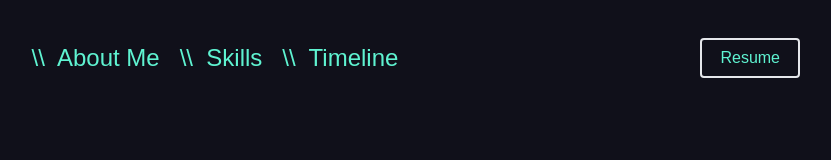
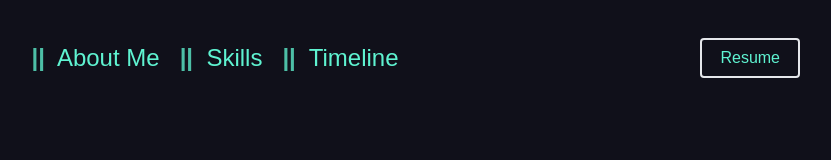
Before and after one commit to rakibul-wdp/portfolio, a React (Create React App) app: page / in a window 1280 px wide. Shown: the top 160 px of the page, without its empty margins (425-1256 px from the left). Built offline with nearby package versions, Linux system fonts and the light colour scheme.

Commit message:
create animation for pipe symbol

```diff
--- a/package.json
+++ b/package.json
@@ -12,6 +12,7 @@
     "react-dom": "^18.1.0",
     "react-router-dom": "^6.3.0",
     "react-scripts": "5.0.1",
+    "styled-components": "^5.3.6",
     "web-vitals": "^2.1.4"
   },
   "scripts": {
--- a/src/components/Navbar.js
+++ b/src/components/Navbar.js
@@ -1,18 +1,33 @@
-import React from 'react';
+import React, { useState } from "react";
+import "../css/Navbar.css";
 
 const Navbar = () => {
+  const [isVisible, setIsVisible] = useState(true);
+
+  setTimeout(() => {
+    setIsVisible(!isVisible);
+  }, 1000);
+
   return (
     <div className="relative w-[100vw]">
       <div className="flex justify-center mt-[40px]">
         <ul className="list-none flex flex-row text-white text-[16px] md:text-[24px]">
           <li className="mx-[10px] text-[#5ff3d1] hover:text-white transition duration-300 ease-in-out">
-            <a href="#about">\\&nbsp; About Me</a>
+            <a href="#about">
+              <span className="font-bold animation-pipe">||</span>
+              &nbsp; About Me
+            </a>
           </li>
           <li className="mx-[10px] text-[#5ff3d1] hover:text-white transition duration-300 ease-in-out ">
-            <a href="#skills">\\&nbsp; Skills</a>
+            <a href="#skills">
+              <span className="font-bold animation-pipe">||</span>&nbsp; Skills
+            </a>
           </li>
           <li className="mx-[10px] text-[#5ff3d1] hover:text-white transition duration-300 ease-in-out ">
-            <a href="#timeline">\\&nbsp; Timeline</a>
+            <a href="#timeline">
+              <span className="font-bold animation-pipe">||</span>&nbsp;
+              Timeline
+            </a>
           </li>
         </ul>
       </div>
--- /dev/null
+++ b/src/css/Navbar.css
@@ -0,0 +1,47 @@
+.animation-pipe {
+  animation-name: color_change;
+  animation-duration: 0.7s;
+  animation-iteration-count: infinite;
+  animation-direction: alternate;
+}
+
+@-webkit-keyframes color_change {
+  from {
+    color: #5ff3d1;
+  }
+  to {
+    color: #10101a;
+  }
+}
+@-moz-keyframes color_change {
+  from {
+    color: #5ff3d1;
+  }
+  to {
+    color: #10101a;
+  }
+}
+@-ms-keyframes color_change {
+  from {
+    color: #5ff3d1;
+  }
+  to {
+    color: #10101a;
+  }
+}
+@-o-keyframes color_change {
+  from {
+    color: #5ff3d1;
+  }
+  to {
+    color: #10101a;
+  }
+}
+@keyframes color_change {
+  from {
+    color: #5ff3d1;
+  }
+  to {
+    color: #10101a;
+  }
+}
```
Also changed, not shown: 1 other file (tests, documents, lock files or other folders).
